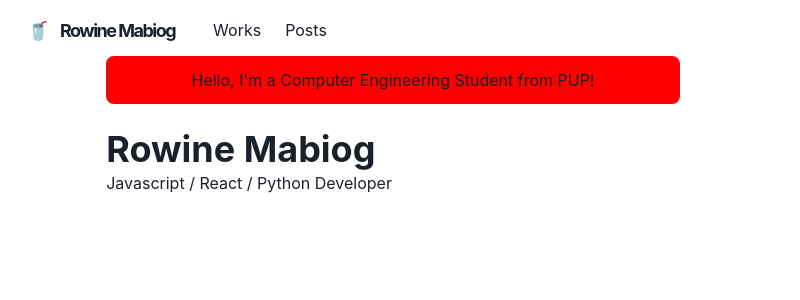
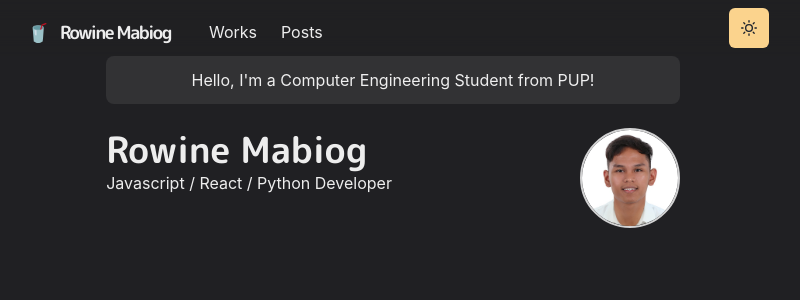
Before and after one commit to Rowine/next-portfolio, a Next.js app: page / in a window 1280 px wide. Shown: the top 300 px of the page, without its empty margins (247-1047 px from the left). Built offline with nearby package versions, Linux system fonts and the light colour scheme.

Commit message:
add theme, font, and profile image

```diff
--- a/src/app/layout.js
+++ b/src/app/layout.js
@@ -1,6 +1,6 @@
 import { Box, Container } from '@chakra-ui/react';
 import Navbar from '@/components/navbar';
-import { ChakraProvider } from '@/components/chakra-provider';
+import { Providers } from '@/components/chakra-provider';
 
 export const metadata = {
   title: 'Rowine Mabiog - Homepage'
@@ -10,14 +10,14 @@ export default function RootLayout({ children }) {
   return (
     <html lang="en">
       <body>
-        <ChakraProvider>
+        <Providers>
           <Box as="main" pb={8}>
             <Navbar />
             <Container maxW="container.md" pt={14}>
               {children}
             </Container>
           </Box>
-        </ChakraProvider>
+        </Providers>
       </body>
     </html>
   );
--- a/src/app/page.js
+++ b/src/app/page.js
@@ -1,9 +1,23 @@
-import { Container, Box, Heading } from '@chakra-ui/react';
+'use client';
+
+import {
+  Container,
+  Box,
+  Heading,
+  Image,
+  useColorModeValue
+} from '@chakra-ui/react';
 
 export default function Home() {
   return (
     <Container>
-      <Box borderRadius="lg" bg="red" p={3} mb={6} align="center">
+      <Box
+        borderRadius="lg"
+        bg={useColorModeValue('whiteAlpha.500', 'whiteAlpha.200')}
+        p={3}
+        mb={6}
+        align="center"
+      >
         Hello, I&apos;m a Computer Engineering Student from PUP!
       </Box>
       <Box display={{ md: 'flex' }}>
@@ -13,6 +27,26 @@ export default function Home() {
           </Heading>
           <p>Javascript / React / Python Developer</p>
         </Box>
+        <Box
+          flexShrink={0}
+          mt={{ base: 4, md: 0 }}
+          ml={{ md: 6 }}
+          align="center"
+        >
+          <Image
+            borderColor="whiteAlpha.800"
+            borderWidth={2}
+            borderStyle="solid"
+            width="100px"
+            height="100px"
+            display="inline-block"
+            borderRadius="full"
+            objectFit="cover"
+            objectPosition="center"
+            src="/images/rowine.jpg"
+            alt="Profile Image"
+          />
+        </Box>
       </Box>
     </Container>
   );
--- a/src/components/chakra-provider.jsx
+++ b/src/components/chakra-provider.jsx
@@ -1,7 +1,16 @@
-'use client'
+'use client';
 
-import { ChakraProvider as Provider } from '@chakra-ui/react'
+import theme from '@/libs/theme';
+import { ChakraProvider } from '@chakra-ui/react';
+import { ColorModeScript } from '@chakra-ui/react';
+import Fonts from '@/components/fonts';
 
-export function ChakraProvider({ children }) {
-  return <Provider>{children}</Provider>
+export function Providers({ children }) {
+  return (
+    <ChakraProvider theme={theme}>
+      <ColorModeScript initialColorMode={theme.config.initialColorMode} />
+      <Fonts />
+      {children}
+    </ChakraProvider>
+  );
 }
--- /dev/null
+++ b/src/components/fonts.js
@@ -0,0 +1,11 @@
+import { Global } from '@emotion/react';
+
+const Fonts = () => (
+  <Global
+    styles={`
+        @import url('https://fonts.googleapis.com/css2?family=M+PLUS+Rounded+1c:wght@300;700&display=swap');
+        `}
+  />
+);
+
+export default Fonts;
--- a/src/components/navbar.js
+++ b/src/components/navbar.js
@@ -17,6 +17,7 @@ import {
 } from '@chakra-ui/react';
 import { HamburgerIcon } from '@chakra-ui/icons';
 import { useRouter } from 'next/navigation';
+import ThemeToggleButton from './theme-toggle-button';
 
 const LinkItem = ({ href, path, children }) => {
   const active = path === href;
@@ -78,6 +79,7 @@ const Navbar = props => {
           </LinkItem>
         </Stack>
         <Box flex={1} align="right">
+          <ThemeToggleButton />
           <Box ml={2} display={{ base: 'inline-block', md: 'none' }}>
             <Menu>
               <MenuButton
--- /dev/null
+++ b/src/components/theme-toggle-button.js
@@ -0,0 +1,18 @@
+import { IconButton, useColorMode, useColorModeValue } from '@chakra-ui/react';
+
+import { SunIcon, MoonIcon } from '@chakra-ui/icons';
+
+const ThemeToggleButton = () => {
+  const { toggleColorMode } = useColorMode();
+
+  return (
+    <IconButton
+      aria-label="Toggle theme"
+      colorScheme={useColorModeValue('purple', 'orange')}
+      icon={useColorModeValue(<MoonIcon />, <SunIcon />)}
+      onClick={toggleColorMode}
+    ></IconButton>
+  );
+};
+
+export default ThemeToggleButton;
--- /dev/null
+++ b/src/libs/theme.js
@@ -0,0 +1,49 @@
+import { extendTheme } from '@chakra-ui/react';
+import { mode } from '@chakra-ui/theme-tools';
+
+const styles = {
+  global: props => ({
+    body: {
+      bg: mode('#f0e7db', '#202023')(props)
+    }
+  })
+};
+
+const components = {
+  Heading: {
+    variants: {
+      'section-title': {
+        textDecoration: 'underline',
+        fontSize: 20,
+        textUnderlineOffset: 6,
+        textDecorationColor: '#525252',
+        textDecorationThickness: 4,
+        marginTop: 3,
+        marginBottom: 4
+      }
+    }
+  },
+  Link: {
+    baseStyle: props => ({
+      color: mode('#3d7aed', '#ff63c3')(props),
+      textUnderlineOffset: 3
+    })
+  }
+};
+
+const fonts = {
+  heading: "'M PLUS Rounded 1c'"
+};
+
+const colors = {
+  grassTeal: '#88ccca'
+};
+
+const config = {
+  initialColorMode: 'dark',
+  useSystemColorMode: true
+};
+
+const theme = extendTheme({ config, styles, components, fonts, colors });
+
+export default theme;
```
Also changed, not shown: public/images/rowine.jpeg (added), public/images/rowine.jpg (added).
